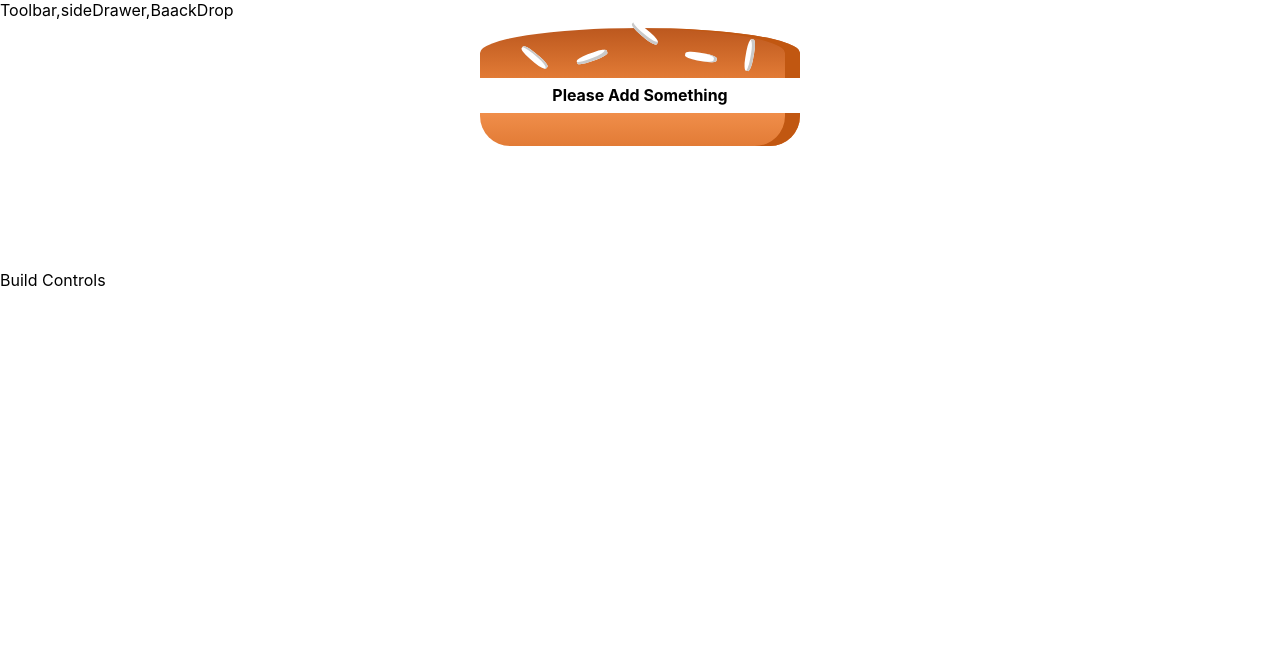
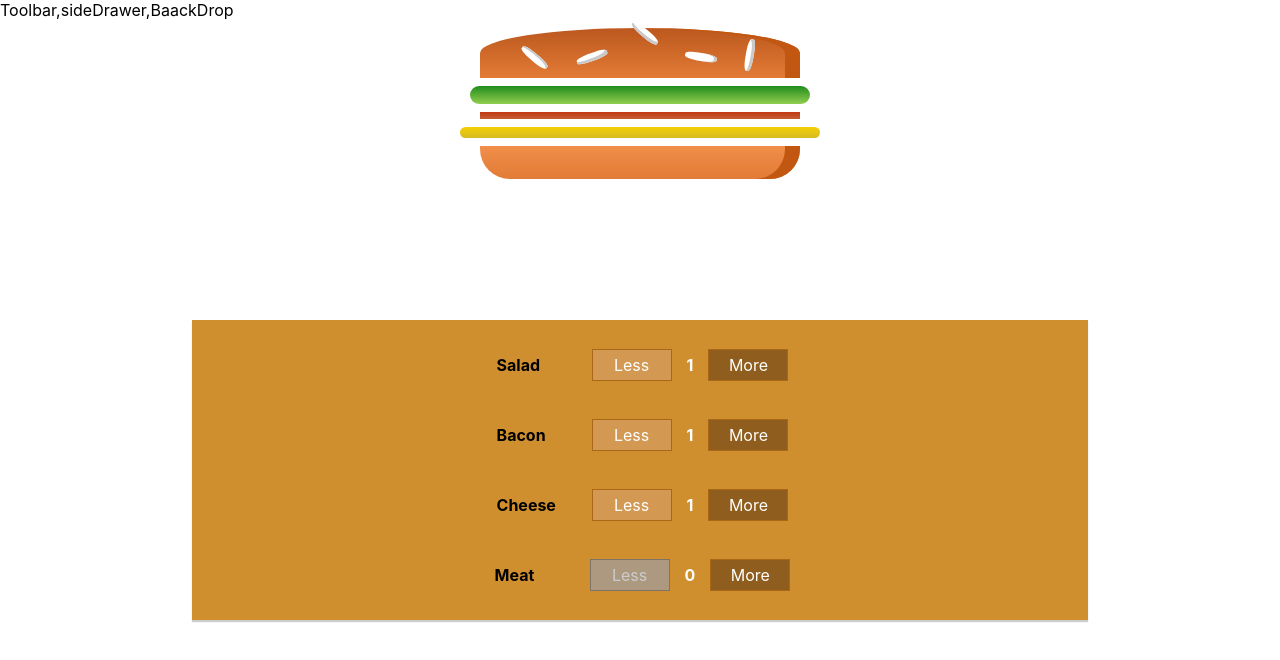
Before and after one commit to JoshiSaurabh2610/burger-builder-react, a React (Create React App) app: page / in a window 1280 px wide. Shown: the top 660 px of the page. Built offline with nearby package versions, Linux system fonts and the light colour scheme.

Commit message:
More and less buttons added next display Price

```diff
--- /dev/null
+++ b/src/Components/Burger/BuildControls/BuildControl.module.css
@@ -0,0 +1,56 @@
+.BuildControls{
+    width: 70%;
+    background-color: #cf8f2e;
+    display: flex;
+    flex-flow: column;
+    align-items: center;
+    box-shadow: 0 2px 1px #ccc;
+    margin:  50px auto;
+    padding: 10px 0;
+}
+
+.price{
+    color: whitesmoke;
+    margin: 10px;
+}
+
+.OrderButton {
+    background-color: #DAD735;
+    outline: none;
+    cursor: pointer;
+    border: 1px solid #966909;
+    color: #966909;
+    font-family: inherit;
+    font-size: 1.2em;
+    padding: 15px 30px;
+    box-shadow: 2px 2px 2px #966909;
+}
+
+.OrderButton:hover, .OrderButton:active {
+    background-color: #A0DB41;
+    border: 1px solid #966909;
+    color: #966909;
+}
+
+.OrderButton:disabled {
+    background-color: #C7C6C6;
+    cursor: not-allowed;
+    border: 1px solid #ccc;
+    color: #888888;
+}
+
+.OrderButton:not(:disabled) {
+    animation: enable 0.3s linear;
+}
+
+@keyframes enable {
+    0% {
+        transform: scale(1);
+    }
+    60% {
+        transform: scale(1.1);
+    }
+    100% {
+        transform: scale(1);
+    }
+}
--- /dev/null
+++ b/src/Components/Burger/BuildControls/BuildControl/BuildControl.js
@@ -0,0 +1,15 @@
+import React from 'react'
+import classes from './BuildControl.module.css'
+const buildControl=(props)=>{
+    let disable= !props.count;
+    return (
+        <div className={classes.BuildControl}>
+            <div className={classes.Label}>{props.label}</div>
+            <button className={classes.Less} disabled={disable} onClick={()=>props.Less(props.label)}> Less </button>
+            <div className={classes.Number}>{props.count}</div>
+            <button className={classes.More} onClick={()=>props.More(props.label)}> More </button>
+        </div>
+    );
+};
+
+export default buildControl;
--- /dev/null
+++ b/src/Components/Burger/BuildControls/BuildControl/BuildControl.module.css
@@ -0,0 +1,64 @@
+.BuildControl {
+    display: flex;
+    flex-wrap: wrap;
+    justify-content: space-between;
+    align-items: center;
+    margin: 15px 0;
+}
+
+.BuildControl button {
+    display: block;
+    font: inherit;
+    padding: 5px;
+    margin: 0 5px;
+    width: 80px;
+    border: 1px solid #AA6817;
+    cursor: pointer;
+    outline: none;
+}
+
+.BuildControl button:disabled {
+    background-color: #AC9980;
+    border: 1px solid #7E7365;
+    color: #ccc;
+    cursor: default;
+}
+
+.BuildControl button:hover:disabled {
+    background-color: #AC9980;
+    color: #ccc;
+    cursor: not-allowed;
+}
+
+.Label {
+    padding: 10px;
+    font-weight: bold;
+    width: 80px;
+}
+
+.BuildControl .Less {
+    background-color: #D39952;
+    color: white;
+}
+
+.BuildControl .More {
+    background-color: #8F5E1E;
+    color: white;
+}
+
+.BuildControl .Less:hover, .BuildControl .Less:active {
+    background-color: #DAA972;
+    color: white;
+}
+
+.BuildControl .More:hover,.BuildControl .More:active {
+    background-color: #99703F;
+    color: white;
+}
+
+.Number{
+    color:white;
+    font-weight: bold;
+    padding:5px;
+    margin: 5px;
+}
--- /dev/null
+++ b/src/Components/Burger/BuildControls/BuildControls.js
@@ -0,0 +1,22 @@
+import classes from './BuildControl.module.css';
+import React from 'react'
+import BuildControl from './BuildControl/BuildControl';
+
+
+const BuildControls=(props)=>{
+    return(
+        <div className={classes.BuildControls}>
+            {
+                Object.keys(props.ingredients).map(item=>{
+                    return <BuildControl
+                    More={props.More}
+                    Less={props.Less}
+                    count={props.ingredients[item]}
+                    key={item}
+                    label={item}/>
+                })
+            }
+        </div>
+    );
+};
+export default BuildControls;
--- a/src/Components/Burger/Burger.js
+++ b/src/Components/Burger/Burger.js
@@ -18,7 +18,7 @@
         },[])
         // console.log(items);
 
-        if(items.length==0){
+        if(items.length===0){
             items=<h5 style={{'margin':'0px'}}>Please Add Something</h5>
         }
         return(
--- a/src/Components/Burger/Burger.module.css
+++ b/src/Components/Burger/Burger.module.css
@@ -2,7 +2,7 @@
     width: 60%;
     height: 250px;
     margin: auto;
-    overflow: hidden;
+    overflow:auto;
     text-align: center;
     font-weight: bold;
     font-size: 1.2rem;
--- a/src/Containers/BurgerBuilder/burgerBuilder.js
+++ b/src/Containers/BurgerBuilder/burgerBuilder.js
@@ -1,7 +1,14 @@
 import { Component } from "react";
+import BuildControls from "../../Components/Burger/BuildControls/BuildControls";
 import Burger from "../../Components/Burger/Burger";
 import Aux from "../../hoc/Auxilliary/Auxilliary";
 
+const INGREDIENT_PRICE={
+    'Salad':10,
+    'Bacon':50,
+    'Meat':70,
+    'Cheese':15
+}
 class BurgerBuilder extends Component{
     // constructor(props){
     //     super(props);
@@ -12,18 +19,41 @@
 
     state={
         ingredient:{
-            Salad:0,
-            Bacon:0,
-            Cheese:0,
+            Salad:1,
+            Bacon:1,
+            Cheese:1,
             Meat:0
+        },
+        TotalPrice:0.7,
+    }
+    addIngredientHandler=(type)=>{
+        let updatedIngredient={
+            ...this.state.ingredient
         }
+        updatedIngredient[type]+=1;
+        let newTotalPrice=this.state.TotalPrice+INGREDIENT_PRICE[type];
+        this.setState({ingredient:updatedIngredient,TotalPrice:newTotalPrice})
+    }
+    removeIngredientHandler=(type)=>{
+        if(this.state.ingredient[type]===0){
+            return;
+        }
+        let updatedIngredient={
+            ...this.state.ingredient
+        }
+        updatedIngredient[type]-=1;
+        let newTotalPrice=this.state.TotalPrice-INGREDIENT_PRICE[type];
+        this.setState({ingredient:updatedIngredient,TotalPrice:newTotalPrice})
     }
     render(){
         return(
             <Aux>
                 <Burger
                 ingredients={this.state.ingredient}/>
-                <div>Build Controls</div>
+                <BuildControls
+                ingredients={this.state.ingredient}
+                More={this.addIngredientHandler}
+                Less={this.removeIngredientHandler}/>
             </Aux>
         )
     }
```
